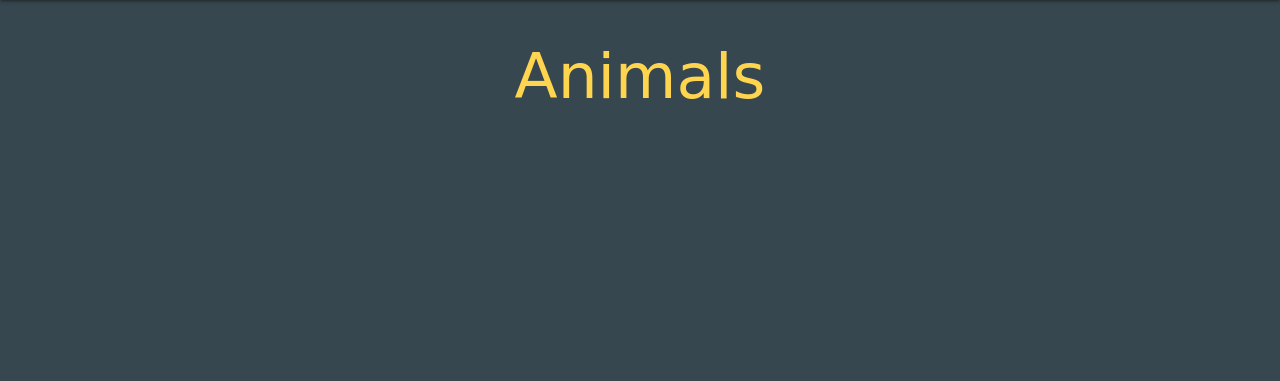
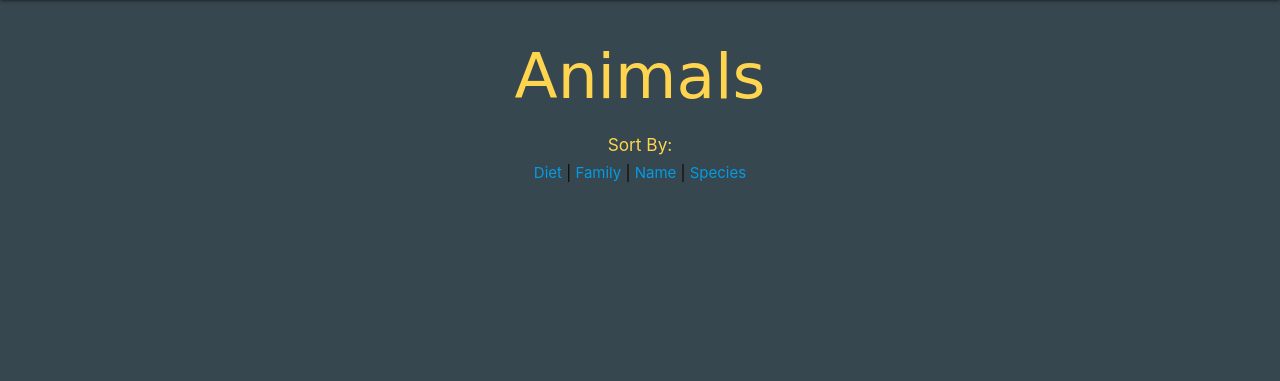
Before and after one commit to LadyLioness951/ExoticA, a Django app: page /animals/ in a window 1280 px wide. Shown: the part 64-445 px from the top of the page. Run offline with Django 3.2, Linux system fonts and the light colour scheme; the visitor is signed in with stand-in values (Sample User, id 1); data that the repository does not hold is empty; some libraries are stand-ins or nearby versions; some web fonts are replaced.

Commit message:
Fix some styling, add sort in animal list, fix delete edit by user only

```diff
--- a/main_app/static/css/style.css
+++ b/main_app/static/css/style.css
@@ -1,6 +1,7 @@
- h1{
+ h1 {
   font-family: 'Fredericka the Great', cursive;
 }
+
 body {
     display: flex;
     min-height: 100vh;
@@ -16,14 +17,23 @@ body {
   text-align: right;
 }
 
-  #about{
+#about {
   padding: 0 15px;
 }
+
 #charity {
   padding: 0 25px;
+}
+
+#signup, #login {
+  margin: 0 20px;
 }
 
 #card-container {
   display: flex;
   justify-content: center;
 }
+
+/* form input:not([type=submit]) {
+  color: #e0e0e0;
+} */
--- a/main_app/templates/base.html
+++ b/main_app/templates/base.html
@@ -42,6 +42,7 @@
     </nav>
 </header>
 <ul class="sidenav" id="mobile-demo">
+    <li><a class="black-text" href="{% url 'home' %}"> Exotica Gram Home </a></li>
     <li><a class="black-text" href="{% url 'about' %}"> About Exotica Gram </a></li>
     {% if user.is_authenticated %}
     <!-- other links go here. -->
--- a/main_app/templates/main_app/animal_list.html
+++ b/main_app/templates/main_app/animal_list.html
@@ -1,6 +1,16 @@
 {% extends "base.html" %}
 {% block content %}
 <h1 class="center amber-text text-lighten-2">Animals</h1>
+<div class="center">
+    <h6 class="amber-text text-lighten-2">Sort By:</h6>
+    <a href="{%url 'animals_index'%}?sort=diet">Diet</a>
+    |
+    <a href="{%url 'animals_index'%}?sort=family">Family</a>
+    |
+    <a href="{%url 'animals_index'%}?sort=name">Name</a>
+    |
+    <a href="{%url 'animals_index'%}?sort=species">Species</a>
+</div>
 <div class="row">
     {% for animal in animal_list %}
     <a href="{% url 'animal_detail' animal.id %}">
@@ -11,7 +21,7 @@
                 </div>
                 <div class="card-content">
                     <span class="card-title">{{ animal.name }}</span>
-                    <p>Created By: The One, The Only, The Legendary Guillermo{{ animal.user }}</p>
+                    <p>Created By: The One, The Only, The Legendary {{ animal.user }}</p>
                     <hr>
                 </div>
             </div>
--- a/main_app/views.py
+++ b/main_app/views.py
@@ -36,6 +36,11 @@ class AnimalUpdate(LoginRequiredMixin, UpdateView):
 class AnimalList(LoginRequiredMixin, ListView):
     model = Animal
 
+    def get_ordering(self):
+      sort = self.request.GET.get('sort')
+      if sort:
+        return sort
+      return self.ordering
 
 class AnimalCreate(LoginRequiredMixin, CreateView):
     model = Animal
```
Also changed, not shown: main_app/templates/animals/detail.html (+8 -0 lines), main_app/templates/registration/login.html (+9 -7 lines), main_app/templates/registration/signup.html (+8 -8 lines). Lines whose indentation alone changed are shown as unchanged.
